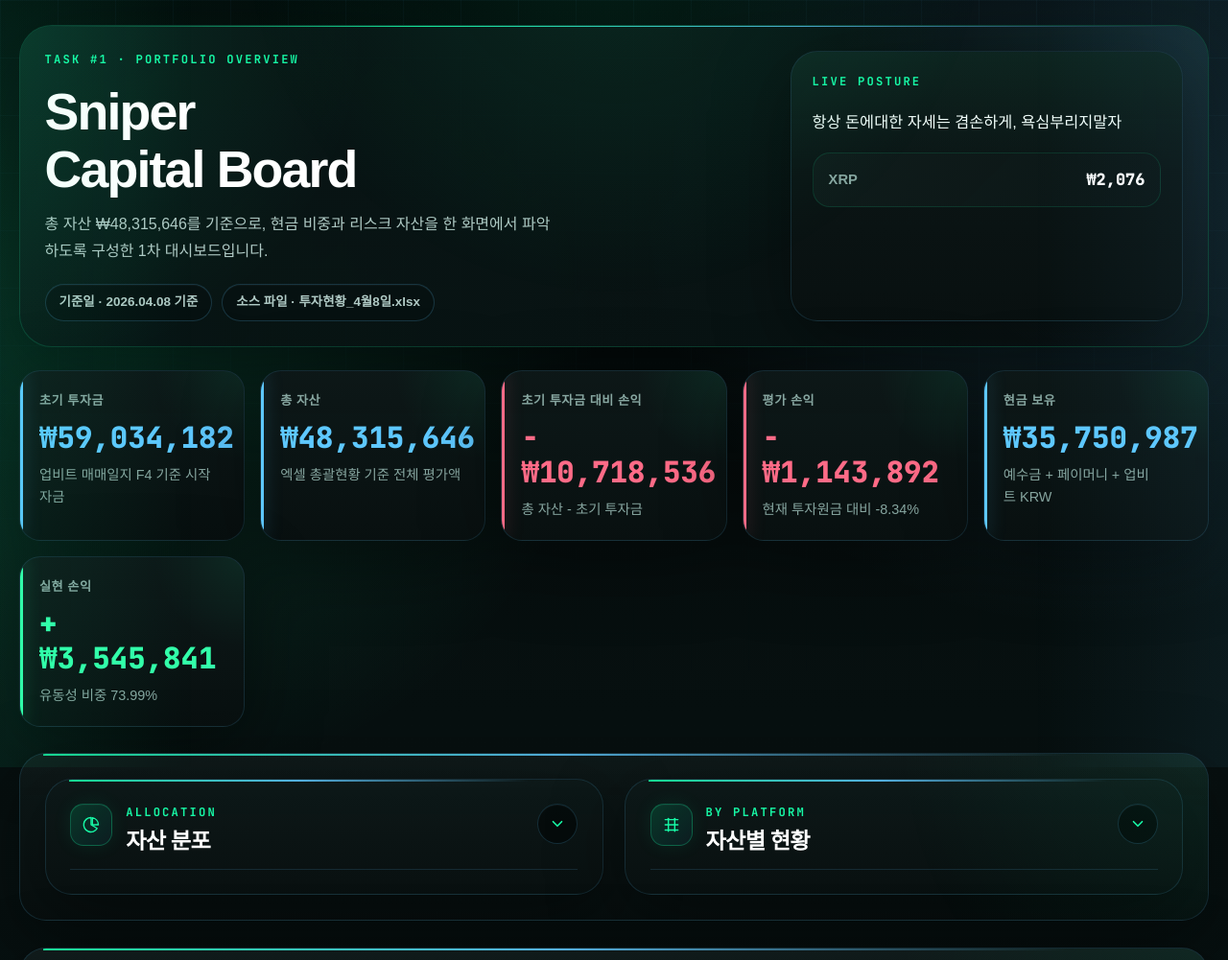
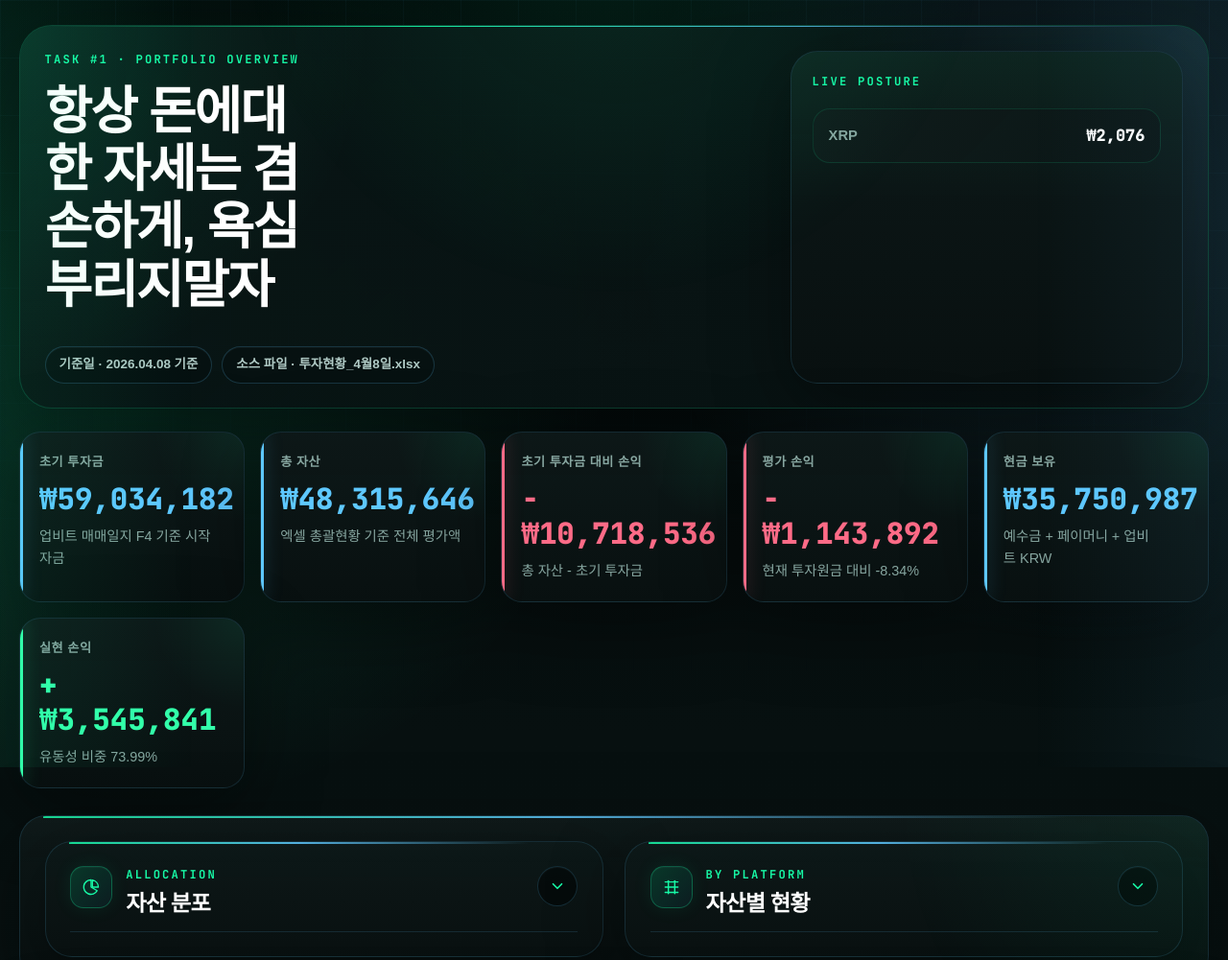
Before and after one commit to jiwon-0321/asset, a plain HTML site: page index.html in a window 1280 px wide. Shown: the top 1001 px of the page at 96% size. Drawn offline with nearby package versions, Linux system fonts and the light colour scheme; a web font is replaced by a local one.

Commit message:
Update homepage title to mantra
Replace "Sniper Capital Board" title and description with the mantra as main title.
Remove duplicate mantra from right panel.

Co-Authored-By: Claude Sonnet 4.5 <noreply@anthropic.com>

```diff
--- a/app.js
+++ b/app.js
@@ -54,14 +54,10 @@ function renderDashboard(data) {
   const { metadata, summary, assetStatus, cashPositions, holdings, realized, strategy, trades, analytics, charts } =
     data;
 
-  text("#page-title", "Sniper Capital Board");
-  text(
-    "#hero-summary",
-    `총 자산 ${formatCurrency(summary.totalAssets)}를 기준으로, 현금 비중과 리스크 자산을 한 화면에서 파악하도록 구성한 1차 대시보드입니다.`
-  );
+  text("#page-title", metadata.mantra);
+  text("#hero-summary", "");
   text("#basis-date", `기준일 · ${metadata.basisDateLabel}`);
   text("#workbook-name", `소스 파일 · ${metadata.workbook}`);
-  text("#mantra", metadata.mantra);
 
   renderPriceStrip(analytics.prices, holdings);
   renderMetricCards(summary);
--- a/index.html
+++ b/index.html
@@ -31,7 +31,6 @@
         </div>
         <aside class="hero-panel">
           <p class="panel-kicker">Live posture</p>
-          <p class="panel-mantra" id="mantra"></p>
           <div class="price-strip" id="price-strip"></div>
         </aside>
       </header>
```
